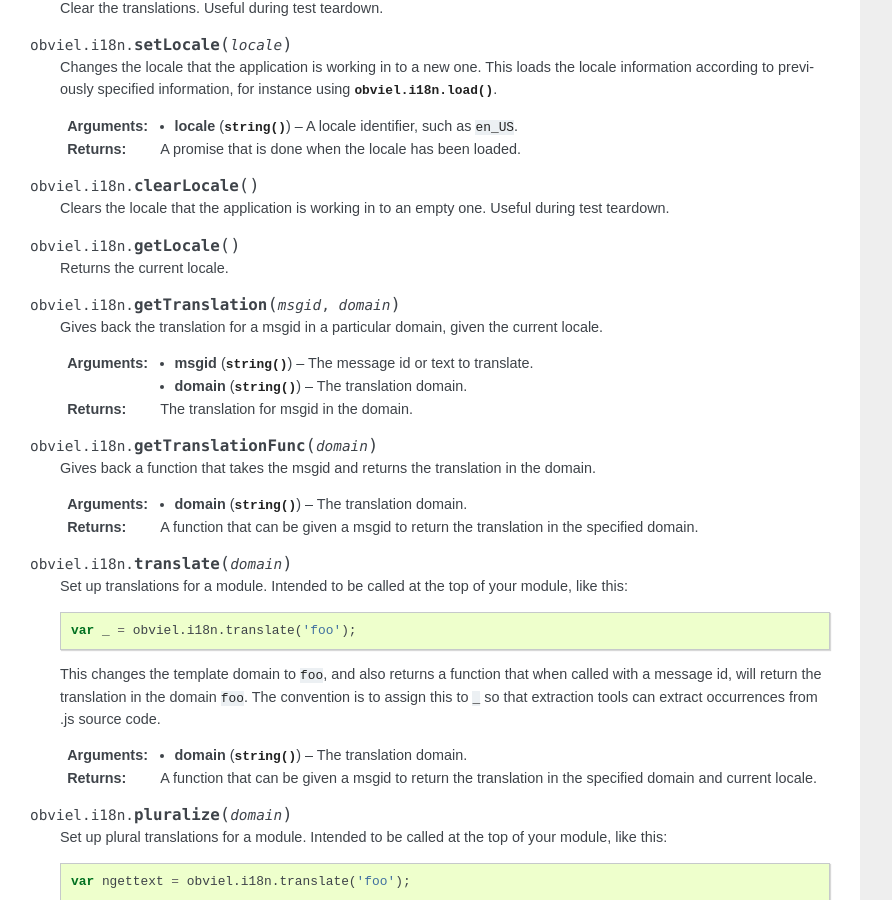
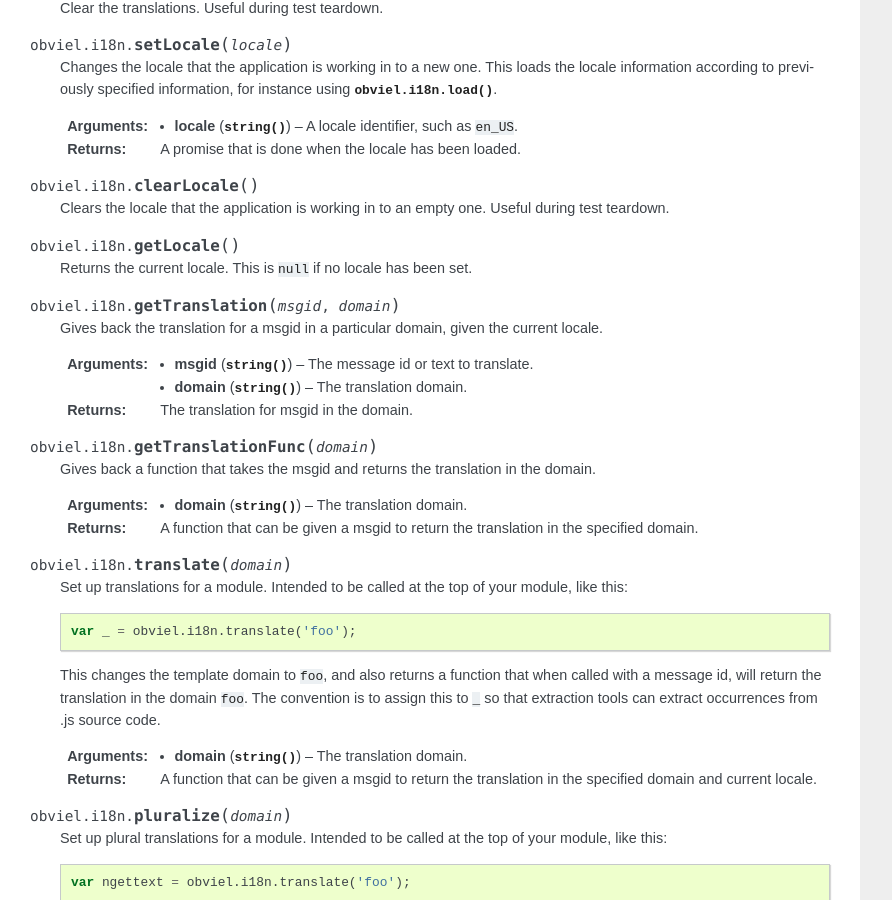
Before and after one commit to obviel/obviel, a Sphinx documentation site: the page built from doc/api.txt, in a window 1280 px wide and 900 px high, scrolled down 18768 px. Shown: the whole window, without its empty margins (0-892 px from the left). Built offline with Sphinx 7.4.7, drawn with Linux system fonts in a browser that asks for light colours.

```diff
--- a/doc/api.txt
+++ b/doc/api.txt
@@ -1258,7 +1258,7 @@ Everything is in the ``obviel.i18n`` namespace.
 
 .. function:: obviel.i18n.getLocale()
 
-  Returns the current locale.
+  Returns the current locale. This is ``null`` if no locale has been set.
 
 .. function:: obviel.i18n.getTranslation(msgid, domain)
 
```
